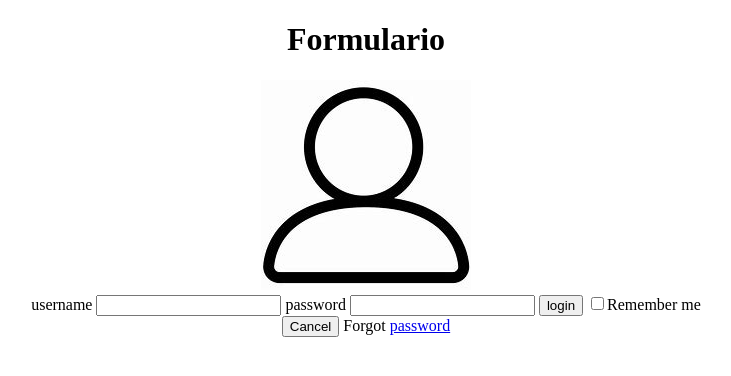
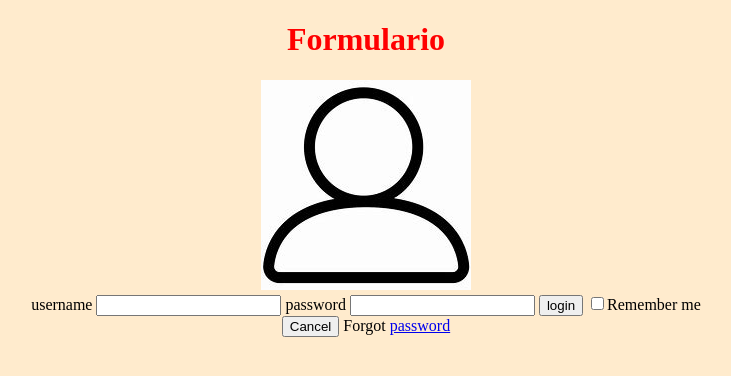
Before and after one commit to Raidrex101/2.usando-bash, a plain HTML site: page index.html in a window 1280 px wide. Shown: the whole page, without its empty margins (274-1005 px from the left). Drawn offline with Linux system fonts and the light colour scheme.

Commit message:
test de estilos en el html y css

```diff
--- a/index.html
+++ b/index.html
@@ -9,6 +9,8 @@
         title.large {
             font-size: 200%;
         }
+
+        body{ background-color:blanchedalmond}
     </style>
 
     <meta charset="UTF-8">
@@ -16,7 +18,7 @@
     <title class="large">Formularios</title>
 </head>
 <body>
-    <h1>Formulario</h1>
+    <h1 style="color: red">Formulario</h1>
 
     <img src="./imagenes/default.jpeg" alt="Profile picture">
     <form name="inicio-sesion">
```
